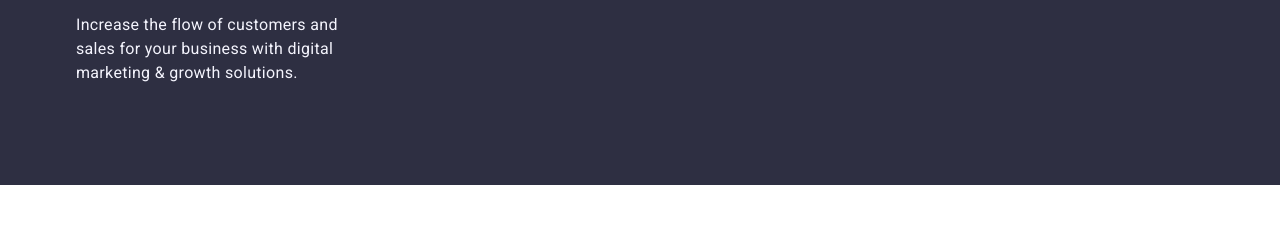
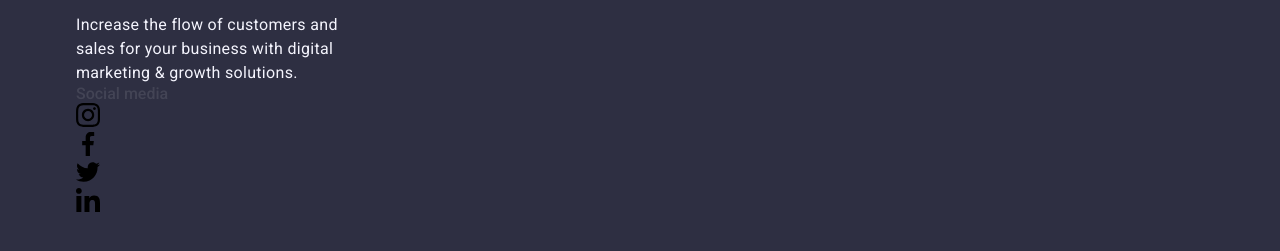
Before and after one commit to Komrad71/goit-markup-hw-04, a plain HTML site: page index.html in a window 1280 px wide. Shown: the part 3139-3390 px from the top of the page. Before the commit the page ends 3324 px from the top, so only its background shows below. Drawn offline with nearby package versions, Linux system fonts and the light colour scheme.

Commit message:
footer class

```diff
--- a/css/styles.css
+++ b/css/styles.css
@@ -304,6 +304,11 @@ align-items: center;
   padding-top: 100px;
   padding-bottom: 100px;
 }
+.footer-blok {
+
+}
+
+
 .footer-link {
   display: inline-block;
   margin-bottom: 16px;
@@ -329,6 +334,19 @@ align-items: center;
 }
 
 
+.footer-soc {
+}
+.footer-soc-text {
+}
+.footer-soc-list {
+}
+.footer-soc-item {
+}
+.footer-soc-link {
+}
+.footer-soc-icon {
+}
+
 .header-link:hover,
 .header-link:focus
 .header-address-link:hover,
--- a/index.html
+++ b/index.html
@@ -19,7 +19,8 @@
       <nav class="header-nav">
       <a class="header-logo" href="./index.html">Web<span class="header-logo-studio">Studio</span></a>
         <ul class="header-list">
-          <li class="header-item"><a class="header-link current" href="./index.html">Studio</a></li>
+          <li class="header-item">
+            <a class="header-link current" href="./index.html">Studio</a></li>
           <li class="header-item"><a class="header-link" href="">Portfolio</a></li>
           <li class="header-item"><a class="header-link" href="">Contacts</a></li>
         </ul>
@@ -158,11 +159,30 @@
      </Section>
   </main>
   <footer class="footer">
-<div class="container ">
-      <a class="footer-link" href="./index.html">Web<span class="footer-logo-studio">Studio</span></a>
-      <p class="footer-text">
-        Increase the flow of customers and sales for your business with digital marketing & growth solutions.
-      </p>
+<div class="container">
+  <div class="footer-blok">
+        <a class="footer-link" href="./index.html">Web<span class="footer-logo-studio">Studio</span></a>
+        <p class="footer-text">
+          Increase the flow of customers and sales for your business with digital marketing & growth solutions.
+        </p>
+  </div>
+    <div class="footer-soc">
+      <p class="footer-soc-text">Social media</p>
+      <ul class="footer-soc-list">
+        <li class="footer-soc-item"><a class="footer-soc-link" href=""></a> <svg class="soc-icon" width="24" height="24">
+          <use href="./images/icons.svg#icon-instagram"></use>
+        </svg></li>
+        <li class="footer-soc-item"><a class="footer-soc-link" href=""></a> <svg class="soc-icon" width="24" height="24">
+          <use href="./images/icons.svg#icon-facebook"></use>
+        </svg></li>
+        <li class="footer-soc-item"><a class="footer-soc-link" href=""></a> <svg class="soc-icon footer-soc-icon" width="24" height="24">
+          <use href="./images/icons.svg#icon-twitter"></use>
+        </svg></li>
+        <li class="footer-soc-item"><a class="footer-soc-link" href=""></a> <svg class="soc-icon" width="24" height="24">
+          <use href="./images/icons.svg#icon-linkedin"></use>
+        </svg></li>
+      </ul>
+    </div>
 </div>
   </footer>
 </body>
```
